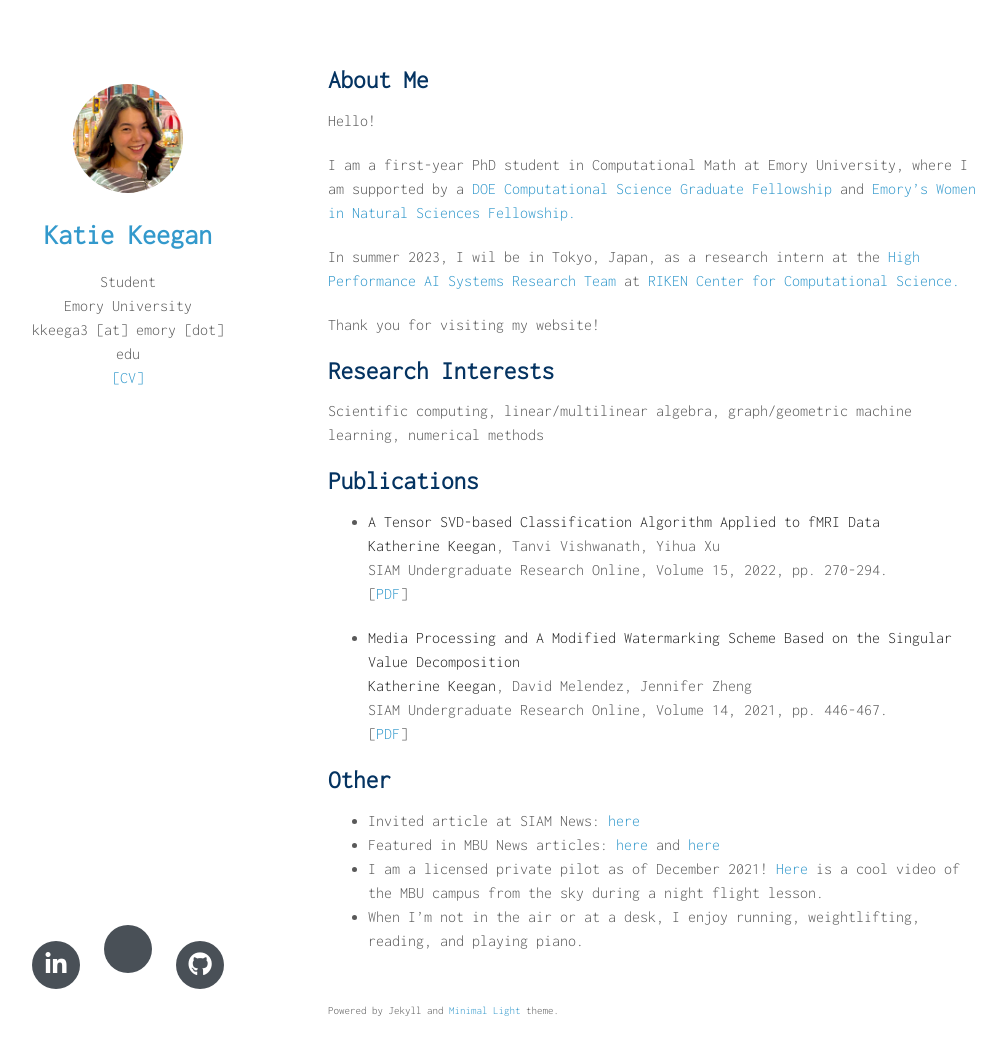
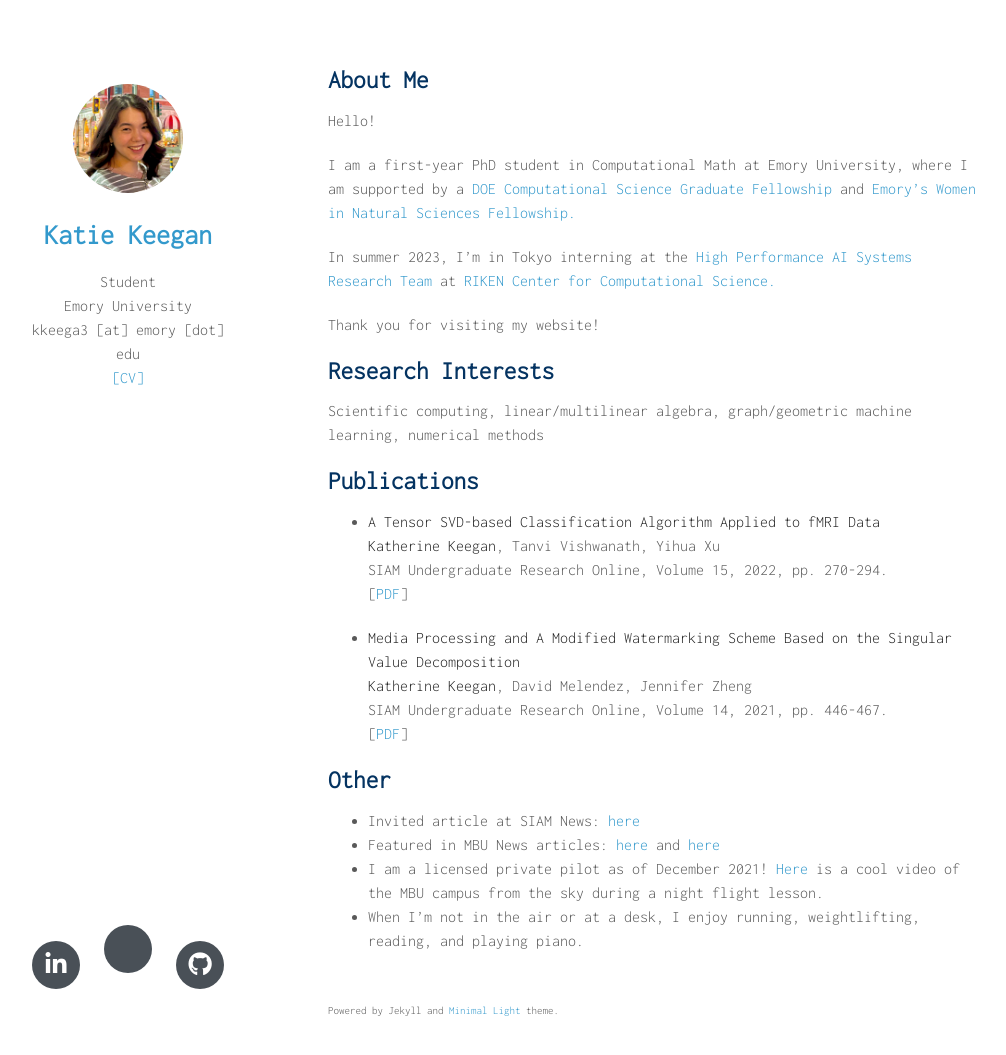
Before and after one commit to katiekeegan/katiekeegan, a Jekyll site: the page built from index.md, in a window 1280 px wide and 1091 px high. Shown: the top 1055 px of the window, without its empty margins (142-1148 px from the left). Built offline with Jekyll 4.4.1, drawn with Linux system fonts in a browser that asks for light colours; nearby versions of some CDN libraries; a style sheet for code colours, icons or effects is not loaded; our own code applies the rules of GitHub Pages for plain Markdown files.

Commit message:
Update index.md

```diff
--- a/index.md
+++ b/index.md
@@ -8,7 +8,7 @@ Hello!
 
 I am a first-year PhD student in Computational Math at Emory University, where I am supported by a [DOE Computational Science Graduate Fellowship](https://www.krellinst.org/csgf/) and [Emory's Women in Natural Sciences Fellowship.](https://www.gs.emory.edu/admissions/finance_overview.html#:~:text=The%20Women%20in%20Natural%20Sciences,have%20demonstrated%20outstanding%20academic%20achievement.)
 
-In summer 2023, I wil be in Tokyo, Japan, as a research intern at the [High Performance AI Systems Research Team](https://www.r-ccs.riken.jp/en/research/labs/hpaisrt/) at [RIKEN Center for Computational Science.](https://www.r-ccs.riken.jp/en/)
+In summer 2023, I'm in Tokyo interning at the [High Performance AI Systems Research Team](https://www.r-ccs.riken.jp/en/research/labs/hpaisrt/) at [RIKEN Center for Computational Science.](https://www.r-ccs.riken.jp/en/)
 
 Thank you for visiting my website!
 
```
